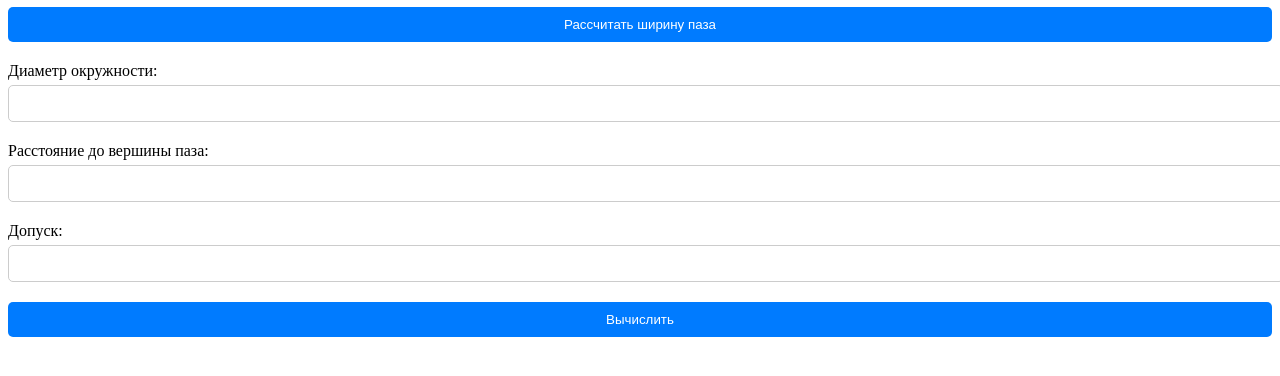
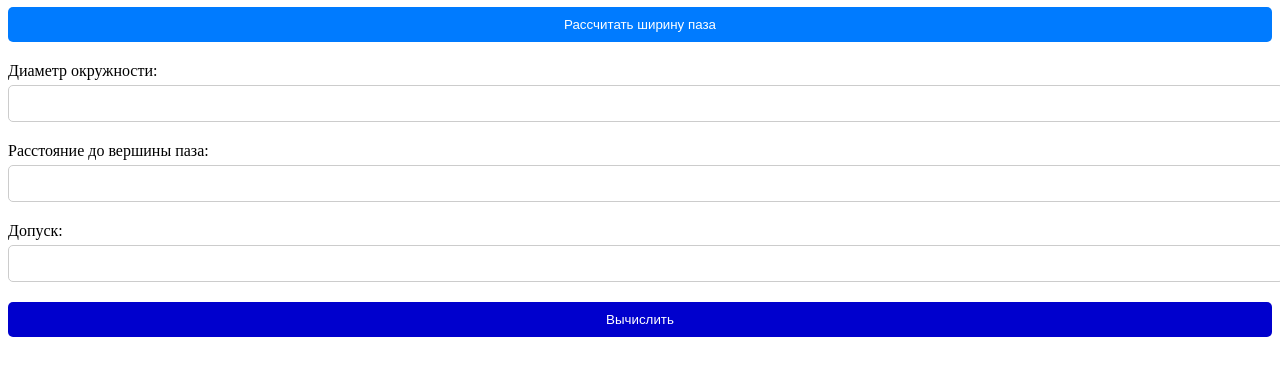
Before and after one commit to Serjio0510/gcode-helper, a plain HTML site: page index.html in a window 1280 px wide. Shown: the part 118-494 px from the top of the page. Drawn offline with Linux system fonts and the light colour scheme.

Commit message:
colorButton

```diff
--- a/src/styles.css
+++ b/src/styles.css
@@ -59,7 +59,7 @@ input[type="number"] {
 button {
   width: 100%;
   padding: 10px;
-  background-color: #007bff;
+  background-color: #0000CD;
   color: #fff;
   border: none;
   border-radius: 5px;
@@ -67,5 +67,5 @@ button {
 }
 
 button:hover {
-  background-color: #0056b3;
+  background-color: #000080;
 }
```
